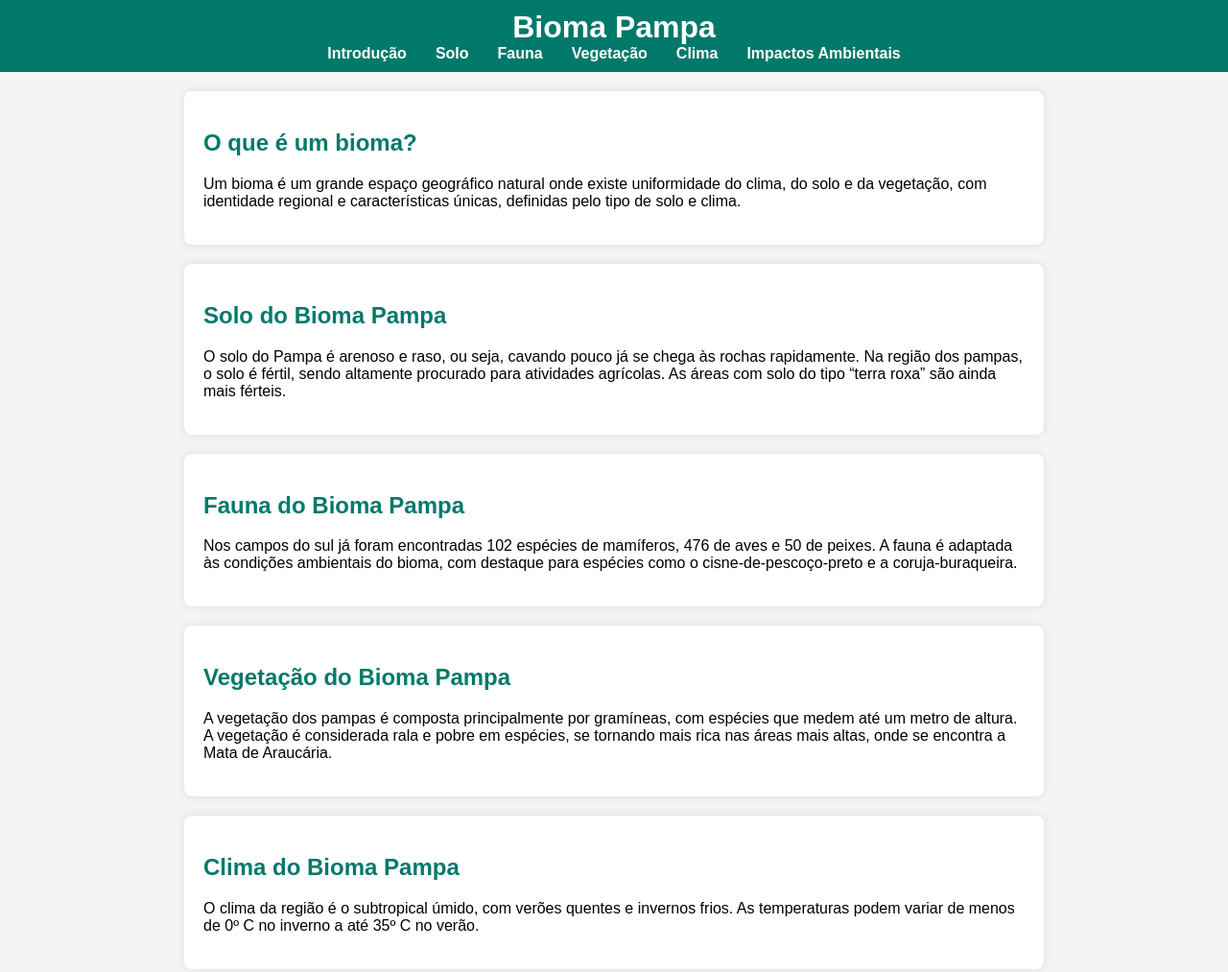
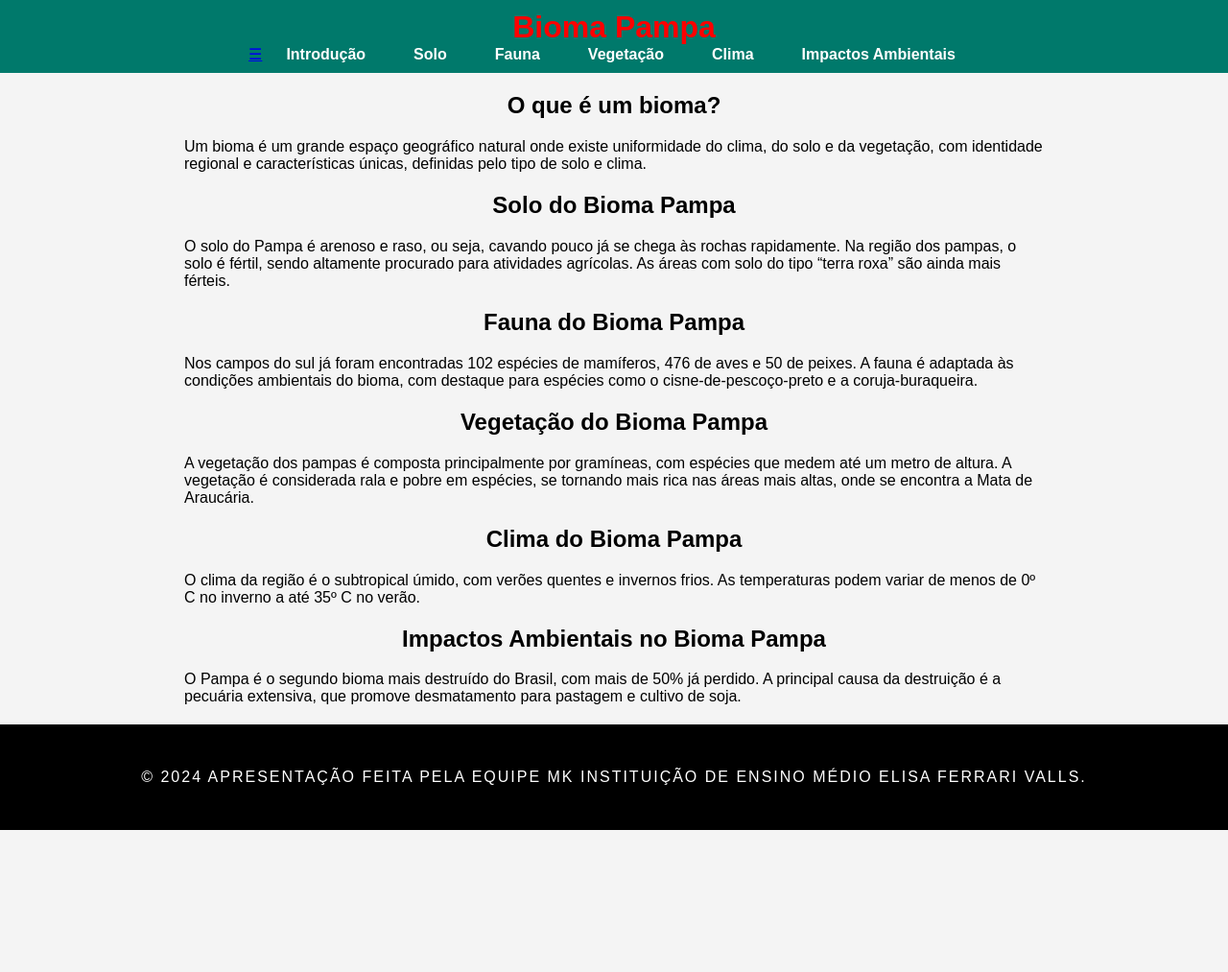
Before and after one commit to Kotsuuuu/Apresenta-o---bioma-pampa, a plain HTML site: page index.html in a window 1280 px wide. Shown: the top 1013 px of the page at 96% size. After the commit the page ends 865 px from the top, so only its background shows below. Drawn offline with Linux system fonts and the light colour scheme.

Commit message:
Update styles.css

```diff
--- a/styles.css
+++ b/styles.css
@@ -1,3 +1,4 @@
+/* Estilos gerais */
 body {
     font-family: Arial, sans-serif;
     margin: 0;
@@ -14,69 +15,7 @@ header {
 
 header h1 {
     margin: 0;
-}
-
-nav ul {
-    list-style: none;
-    padding: 0;
-    display: flex;
-    justify-content: center;
-    margin-top: 10px;
-}
-
-nav ul li {
-    margin: 0 15px;
-}
-
-nav ul li a {
-    color: white;
-    text-decoration: none;
-    font-weight: bold;
-}
-
-nav ul li a:hover {
-    text-decoration: underline;
-}
-
-section {
-    padding: 20px;
-    background-color: white;
-    margin: 20px 10%;
-    border-radius: 8px;
-    box-shadow: 0 0 10px rgba(0, 0, 0, 0.1);
-}
-
-section h2 {
-    color: #00796b;
-}
-
-footer {
-    text-align: center;
-    padding: 10px;
-    background-color: #00796b;
-    color: white;
-    position: relative;
-    bottom: 0;
-    width: 100%;
-}
-
-
-body {
-    font-family: Arial, sans-serif;
-    margin: 0;
-    padding: 0;
-    background-color: #f4f4f4;
-}
-
-header {
-    background-color: #00796b;
-    color: white;
-    padding: 10px 0;
-    text-align: center;
-}
-
-header h1 {
-    margin: 0;
+    color: red; /* Título Bioma Pampa em vermelho */
 }
 
 nav .navbar {
@@ -95,48 +34,46 @@ nav ul {
 
 nav ul li {
     margin: 0 15px;
+    position: relative;
 }
 
 nav ul li a {
     color: white;
     text-decoration: none;
     font-weight: bold;
+    padding: 5px 10px;
+    transition: background-color 0.3s, color 0.3s;
 }
 
-nav ul li a:hover {
-    text-decoration: underline;
+/* Efeito quando a opção for clicada */
+nav ul li.active a {
+    border-top: 4px solid #0056b3; /* Barra azul forte em cima */
+    background-color: rgba(0, 86, 179, 0.3); /* Azul fraco com opacidade no fundo */
 }
 
-.icon {
-    display: none;
-    color: white;
-    font-size: 30px;
-    cursor: pointer;
+/* Centralização dos títulos */
+section h2 {
+    color: black;
+    text-align: center;
+    transition: color 0.3s;
 }
 
-section {
-    padding: 20px;
-    background-color: white;
-    margin: 20px 10%;
-    border-radius: 8px;
-    box-shadow: 0 0 10px rgba(0, 0, 0, 0.1);
+section.active h2 {
+    color: #0056b3; /* Azul forte quando o título estiver ativo */
 }
 
-section h2 {
-    color: #00796b;
+/* Estilo para o rodapé */
+footer {
+    text-align: center;
+    padding: 30px 0;
+    background-color: black;
+    color: white;
+    font-size: 1rem;
+    letter-spacing: 2px;
+    text-transform: uppercase; /* Texto em maiúsculas */
 }
 
-footer {
-    text-align: center;
-    padding: 10px;
-    background-color: #00796b;
-    color: white;
-    position: relative;
-    bottom: 0;
-    width: 100%;
-}
-
-/* MEDIA QUERIES */
+/* Estilos para celulares */
 @media (max-width: 768px) {
     nav ul {
         display: none;
```
